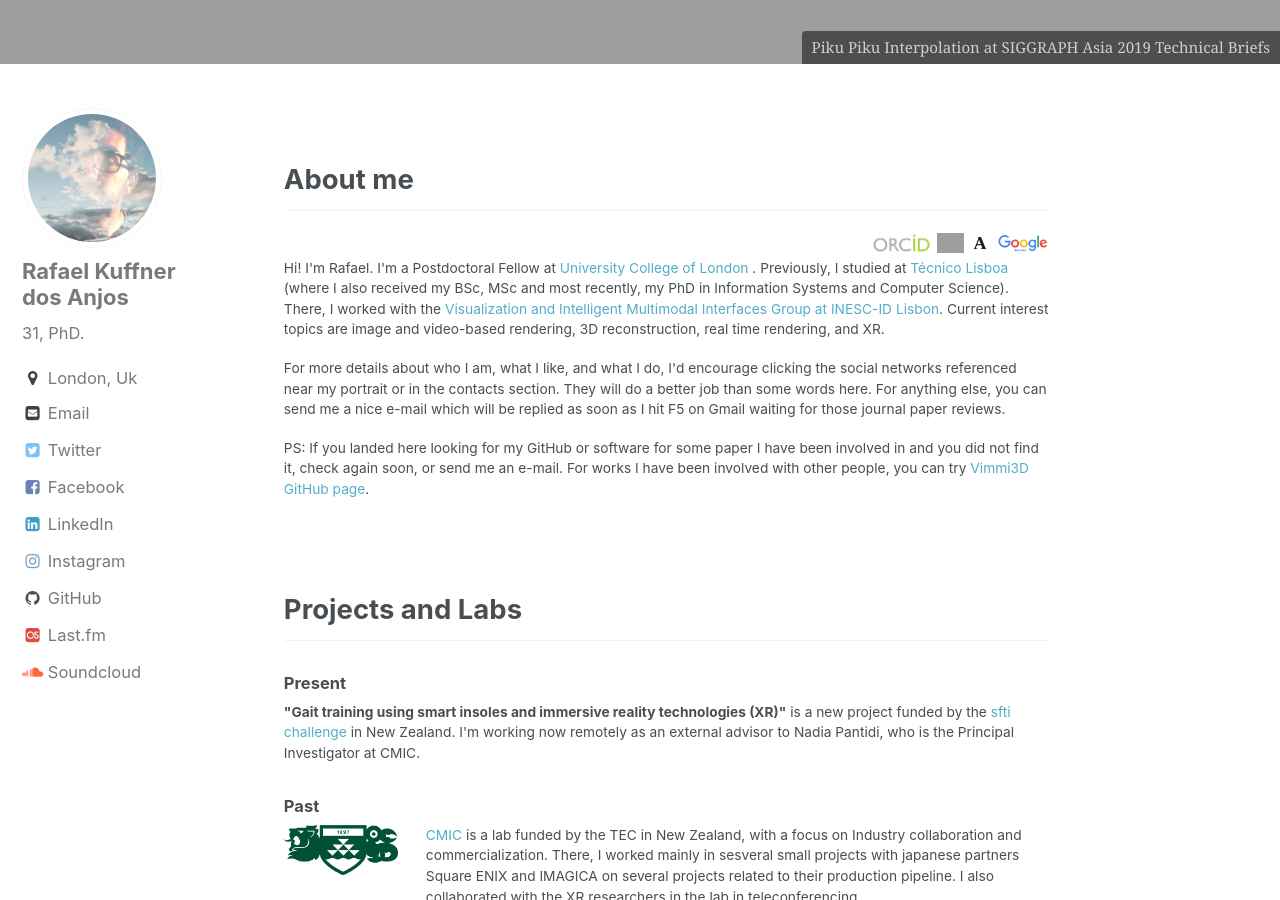
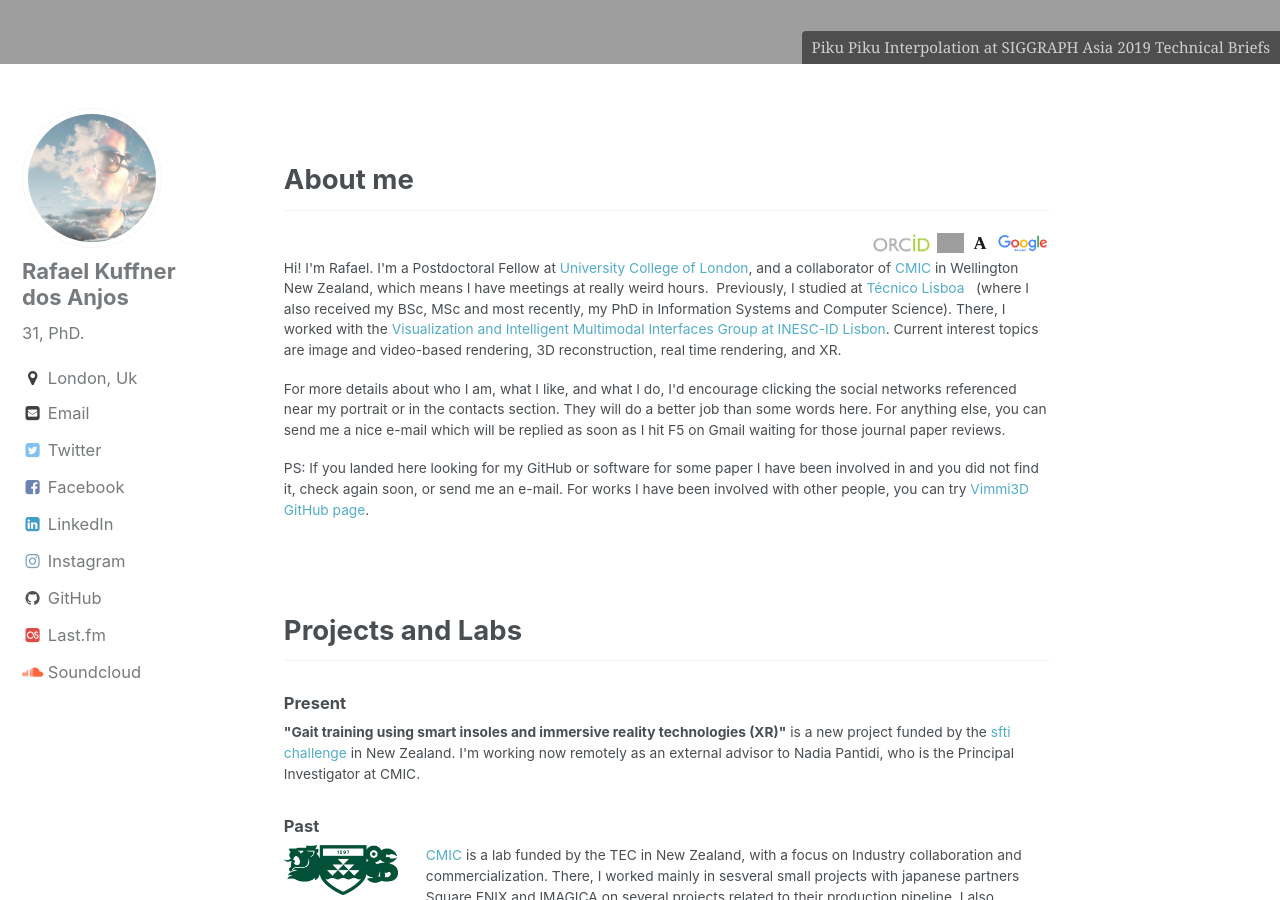
Before and after one commit to rafaelkuffner/rafaelkuffner.github.io, a Jekyll site: the page built from index.html, in a window 1280 px wide and 900 px high, scrolled down 996 px. Built offline with Jekyll 4.4.1, drawn with Linux system fonts in a browser that asks for light colours; the list of posts is cut into pages by our own code; grey boxes are pictures that could not be loaded.

Commit message:
Tweaks at homepage

```diff
--- a/index.html
+++ b/index.html
@@ -19,7 +19,8 @@ header:
 <a href="https://scholar.google.pt/citations?user=2qxiV5IAAAAJ&hl=pt-PT"" target="_blank"><img src="/assets/images/scholar.png" style="height:20px;" /></a>
 </div>
 
-<p>Hi! I'm Rafael. I'm a Postdoctoral Fellow at <a href="https://www.ucl.ac.uk/computer-science/" target="blank">University College of London</a>&nbsp;.
+<p>Hi! I'm Rafael. I'm a Postdoctoral Fellow at <a href="https://www.ucl.ac.uk/computer-science/" target="blank">University College of London</a>, and a collaborator of <a href="https://www.wgtn.ac.nz/cmic" target="_blank">CMIC</a>
+in Wellington New Zealand, which means I have meetings at really weird hours.&nbsp;
 Previously, I studied at <a href="https://tecnico.ulisboa.pt" target="blank">T&eacute;cnico Lisboa </a>&nbsp;
 (where I also received my BSc, MSc and most recently, my PhD in Information Systems and Computer Science). There, I worked with the
 <a href="http://vimmi.inesc-id.pt/" target="_blank">Visualization and Intelligent Multimodal Interfaces Group at INESC-ID Lisbon</a>.
@@ -41,7 +42,7 @@ I'm working now remotely as an external advisor to Nadia Pantidi, who is the Pri
 
 <div class="content">
 <p><a style="float:left;margin:0 20px 20px 0;text-decoration:none;" href="https://www.wgtn.ac.nz/cmic" target="_blank"><img src="assets/images/vuw.png" style="height:50px;">&nbsp;&nbsp;</a>
-  <a href="https://www.wgtn.ac.nz/cmic" target="_blank">CMIC</a> is a lab funded by the TEC in New Zealand, with a focus on Industry collaboration and commercialization. There, I worked mainly in sesveral small projects
+<a href="https://www.wgtn.ac.nz/cmic" target="_blank">CMIC</a> is a lab funded by the TEC in New Zealand, with a focus on Industry collaboration and commercialization. There, I worked mainly in sesveral small projects
 with japanese partners Square ENIX and IMAGICA on several projects related to their production pipeline. I also collaborated with the XR researchers in the lab in teleconferencing.</p>
 
 <p><a style="float:left;margin:0 20px 20px 0;text-decoration:none;" href="http://blackbox.fcsh.unl.pt/" target="_blank"><img src="assets/images/logobb.png" style="height:80px;">&nbsp;&nbsp;</a>
@@ -50,7 +51,7 @@ On this project, I was mostly interested in the capture and representation of in
 point-cloud data capture and rendering, and building technology that will help people from different areas draw conclusions about
 the deeper meaning of what is there represented.</p>
 
-<p><a style="float:left;margin:0 22px 20px 0;text-decoration:none;" href="http://it-medex.inesc-id.pt/home" target="_blank"><img src="assets/images/itmedex.png" style="height:50px;">&nbsp; </a>
+<p><a style="float:left;margin:0 20px 20px 0;text-decoration:none;" href="http://it-medex.inesc-id.pt/home" target="_blank"><img src="assets/images/itmedex.png" style="height:50px;">&nbsp; </a>
 <a href="http://it-medex.inesc-id.pt/project/rengine" target="_blank">REngine</a> was a short-term collaboration with the IT-medex to develop a Unity3D
 solution for volume rendering (3D Textures) and surface rendering (meshes). The goal was visualizing volume data reconstructed from medical images (CT, MRI, etc),
 and render using a raymarching shader.</p>
```
